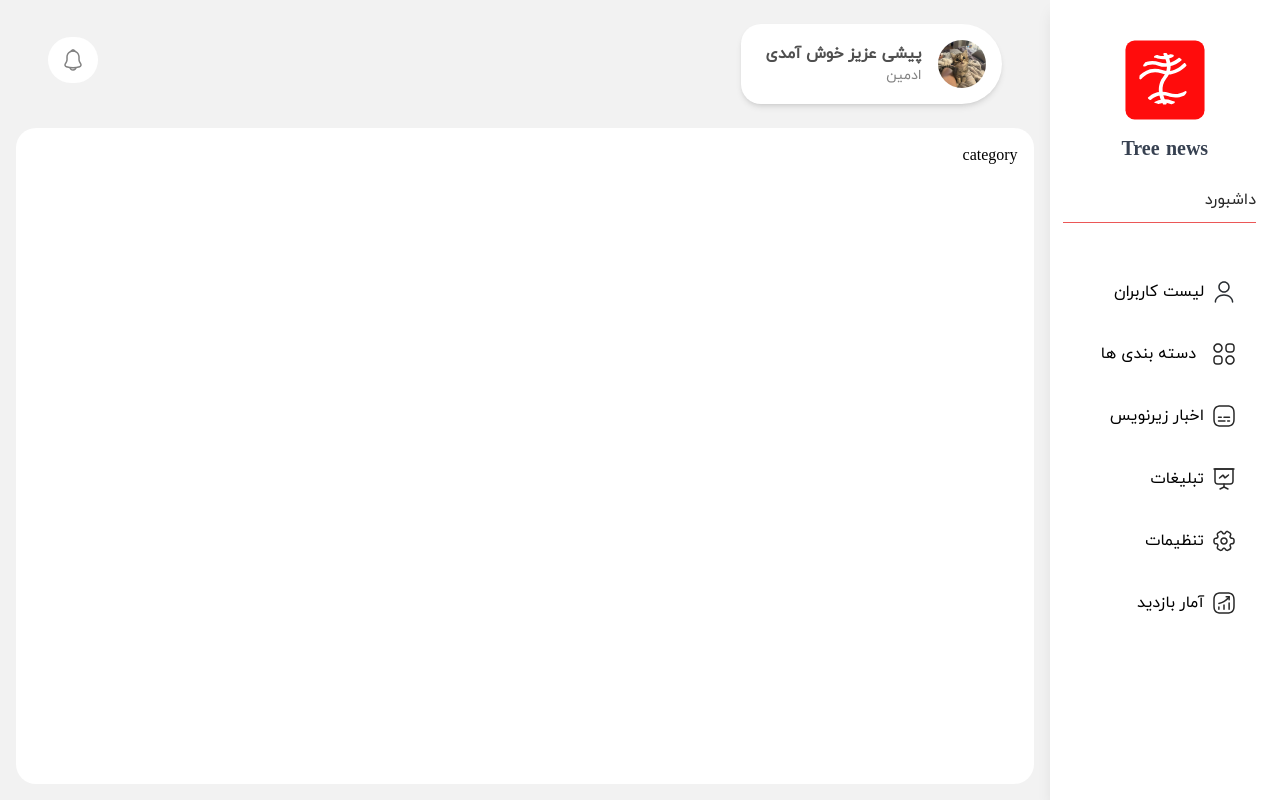
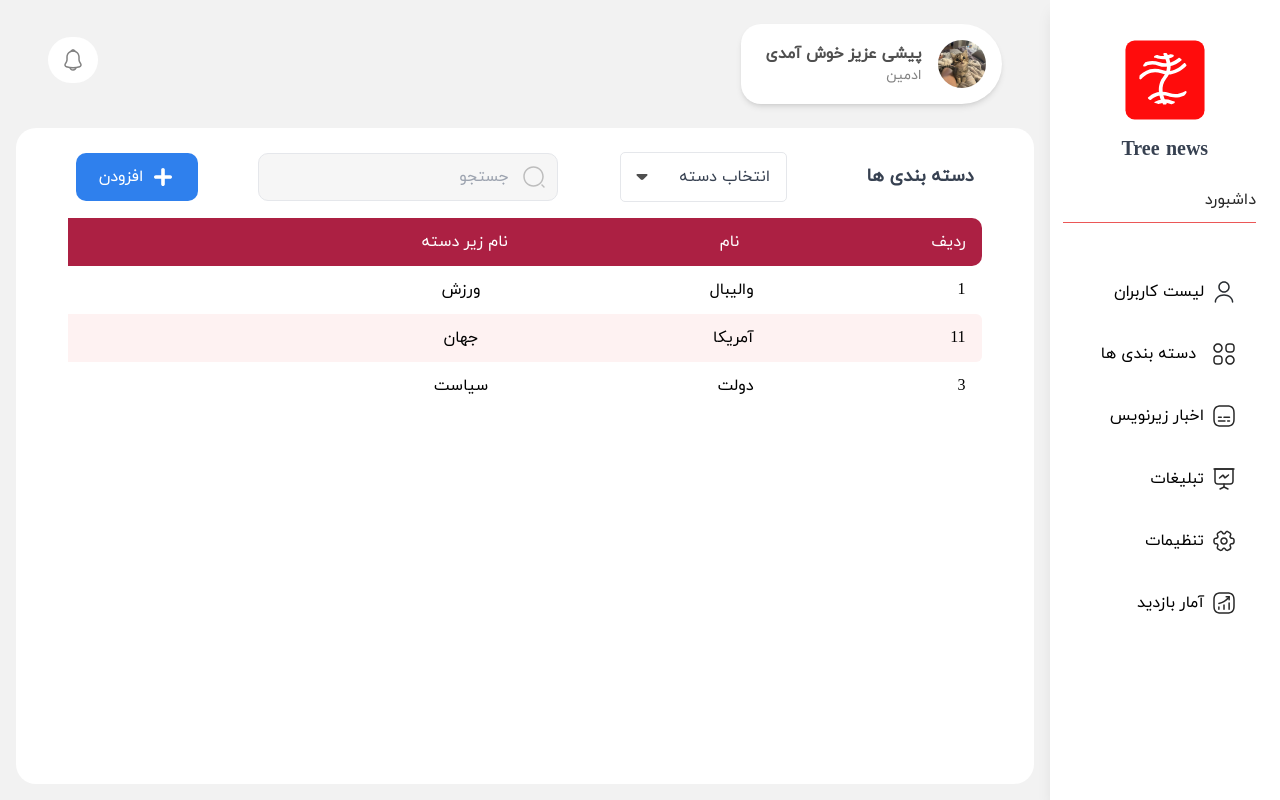
Before and after one commit to MahlaBagherii/my-news, a Next.js app: page /panel/category in a window 1280 px wide. Built offline with nearby package versions, Linux system fonts and the light colour scheme.

Commit message:
Update category / page.tsx

```diff
--- a/src/app/panel/category/page.tsx
+++ b/src/app/panel/category/page.tsx
@@ -1,11 +1,114 @@
-import React from 'react'
+import Image from "next/image";
+
 
 const page = () => {
+  const fakeNews = [
+    {
+      id: 1,
+      title: "والیبال",
+      category: "ورزش"
+    },
+    {
+      id: 11,
+      title: "آمریکا",
+      category: "جهان"
+    },
+    {
+      id: 3,
+      title: "دولت",
+      category: "سیاست"
+    }
+  ];
+
   return (
-    <div>
-      category
+    <div className="flex items-center justify-center px-5">
+    <div className="w-full rounded-[20px]">
+      <div className="flex items-center justify-between px-6 mt-2 ">
+        <h1 className="text-lg font-bold text-gray-700"> دسته بندی ها</h1>
+
+        <div className="flex items-center gap-3 flex-row-reverse   ">
+          <button className="bg-[#2F80ED] text-white w-[122px] h-12 rounded-[10px] flex items-center justify-center gap-2 hover:bg-[#256bbd]">
+            <img src="/icons/plus.svg" alt="plus " />
+            افزودن
+          </button>
+
+          <div className="relative w-[300px] ml-12">
+            <span className="absolute top-3 right-3 text-gray-400 ml-6">
+              <img src="/icons/search.svg" alt="Search" />
+            </span>
+            <input
+              type="text"
+              placeholder="جستجو"
+              className="w-full bg-[#F6F6F6] h-12 px-12 ml-24 py-2 border rounded-[10px] text-gray-700 placeholder:text-gray-400"
+            />
+          </div>
+
+          <div className="relative w-[167px] h-[50px] ml-[50px] ">
+            <span className="absolute top-1/2 left-3 transform -translate-y-1/2 pointer-events-none">
+              <img
+                src="/icons/arrow-down.svg"
+                alt="Custom Icon"
+                className="w-5 h-5"
+              />
+            </span>
+            <select className="border rounded-[5px]  pr-4 ml-14 py-2 text-gray-700 w-full h-full appearance-none bg-transparent">
+              <option value="default">انتخاب دسته</option>
+              <option value="top">ورزش</option>
+              <option value="middle">اقتصاد</option>
+              <option value="bottom">ایران</option>
+              <option value="middle">جهان</option>
+              <option value="bottom">سیاست</option>
+              <option value="middle">فرهنگ</option>
+            </select>
+          </div>
+        </div>
+      </div>
+
+      <div className="overflow-x-auto mx-4 mt-4 ">
+        <div className="w-full bg-white  shadow-md overflow-hidden  ">
+          <div className="bg-[#AC2043] text-white rounded-[10px] w-[1103px] flex ">
+            <p className="py-3 px-4 text-right ">ردیف</p>
+            <p className="py-3 px-24 text-right mr-[80px] ">نام</p>
+            <p className="py-3 px-4 text-right mr-[100px] ">نام زیر دسته</p>
+            <p className="py-3 px-4  text-right mr-[404px] ">عملیات</p>
+          </div>
+          <div>
+            {fakeNews.map((news) => (
+              <div
+                key={news.id}
+                className="even:bg-red-50 rounded-md w-[1103px] flex"
+              >
+                <p className="py-3 px-4 text-right w-[20px]">{news.id}</p>
+                <p className="py-3 px-24 text-right w-[380px] mr-[100px] text-nowrap ">
+                  {news.title}{""}
+                </p>
+                <p className="py-3 px-4 text-right w-[140px] flex justify-center ml-24">
+                  {news.category}
+                </p>
+
+                <div className="py-3 px-4 text-right w-[150px] flex justify-around mr-[290px] ml-[20px]">
+                  <button>
+                    <img
+                      src="/icons/edit.svg"
+                      alt="Active"
+                      className="w-5 h-5 inline"
+                    />
+                  </button>
+                  <button>
+                    <img
+                      src="/icons/trash.svg"
+                      alt="Delete"
+                      className="w-5 h-5"
+                    />
+                  </button>
+                </div>
+              </div>
+            ))}
+          </div>
+        </div>
+      </div>
     </div>
-  )
-}
-
-export default page
+  </div>
+    );
+  };
+  export default page;
```
